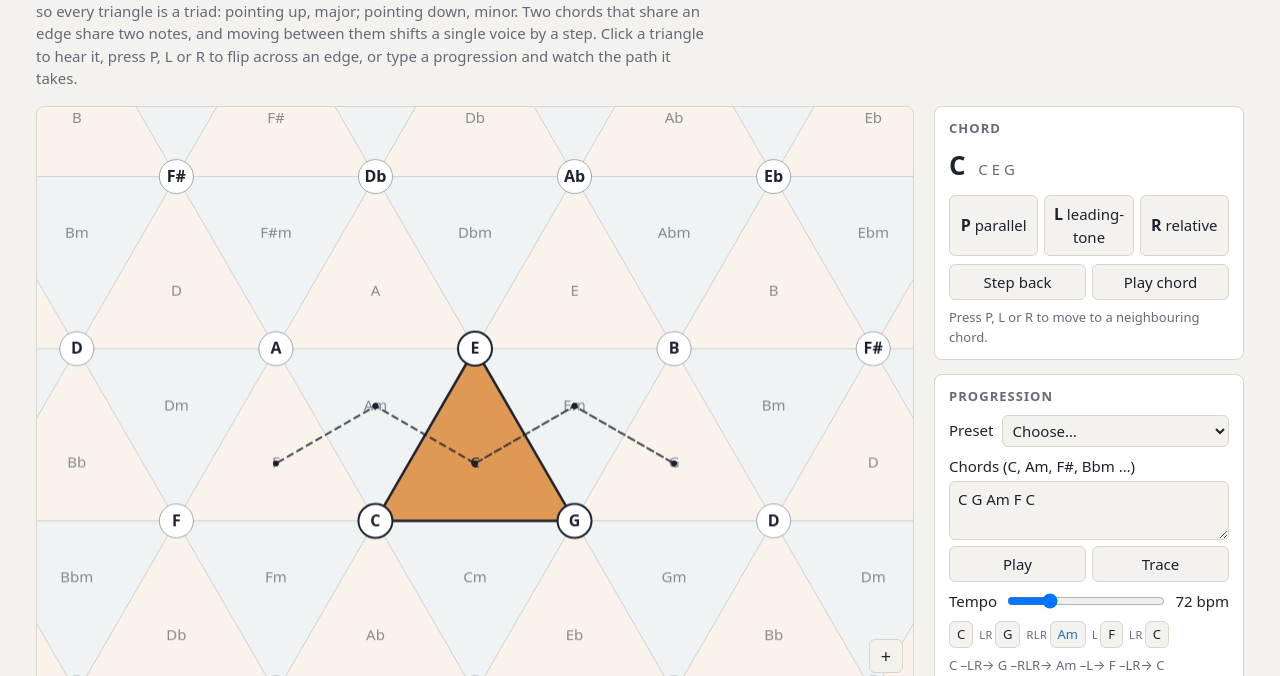
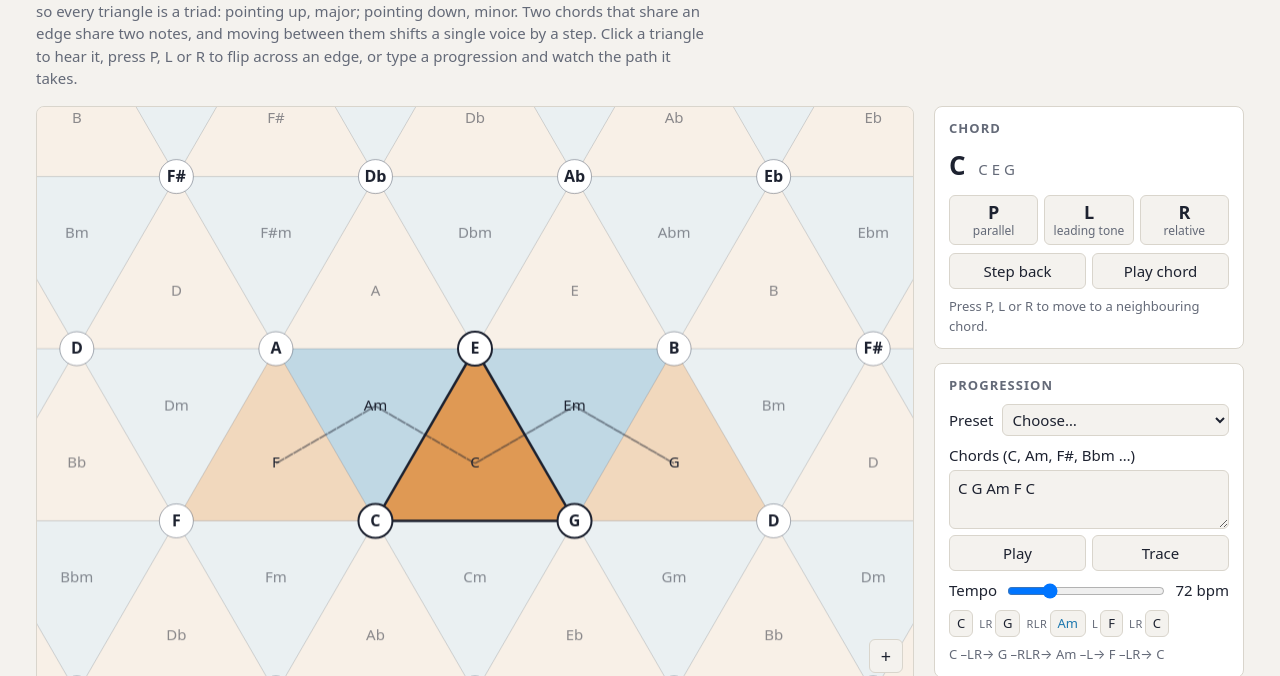
Before and after one commit to fushanbobfan/tonnetz, a website with bundled scripts: page index.html in a window 1280 px wide. Shown: the part 89-765 px from the top of the page. Built offline with nearby package versions, Linux system fonts and the light colour scheme.

Commit message:
Shade the traced path, split move buttons into letter and name, and lift the dark-theme washes so major and minor read apart

```diff
--- a/index.html
+++ b/index.html
@@ -38,9 +38,9 @@
           <h2 id="h-chord">Chord</h2>
           <p class="chord-name"><span id="chord-name">C</span> <span class="notes" id="chord-notes">C E G</span></p>
           <div class="moves" role="group" aria-label="Neo-Riemannian moves">
-            <button type="button" data-move="P" title="Parallel: major ↔ minor on the same root; the third moves a semitone"><b>P</b> parallel</button>
-            <button type="button" data-move="L" title="Leading-tone exchange: the major root falls a semitone (C → Em)"><b>L</b> leading-tone</button>
-            <button type="button" data-move="R" title="Relative: the major fifth rises a tone (C → Am)"><b>R</b> relative</button>
+            <button type="button" data-move="P" title="Parallel: major ↔ minor on the same root; the third moves a semitone"><b>P</b><span>parallel</span></button>
+            <button type="button" data-move="L" title="Leading-tone exchange: the major root falls a semitone (C → Em)"><b>L</b><span>leading tone</span></button>
+            <button type="button" data-move="R" title="Relative: the major fifth rises a tone (C → Am)"><b>R</b><span>relative</span></button>
           </div>
           <div class="moves secondary">
             <button type="button" id="undo">Step back</button>
--- a/src/render.js
+++ b/src/render.js
@@ -10,7 +10,7 @@ export const PALETTE = {
   dark: {
     bg: '#0f1115', edge: 'rgba(200, 210, 230, 0.16)', node: '#1b1f27', nodeRing: 'rgba(200, 210, 230, 0.35)',
     text: '#d9dee8', faint: 'rgba(217, 222, 232, 0.5)',
-    major: [240, 170, 90], minor: [90, 180, 220], path: '#f3f5f9', sounding: '#ffd166',
+    major: [240, 160, 70], minor: [70, 170, 230], path: '#f3f5f9', sounding: '#ffd166',
   },
   light: {
     bg: '#fbfaf7', edge: 'rgba(40, 50, 70, 0.18)', node: '#ffffff', nodeRing: 'rgba(40, 50, 70, 0.4)',
@@ -33,16 +33,23 @@ export function visibleRange(view, w, h) {
   };
 }
 
+const triKey = (tri) => `${tri.q},${tri.r},${tri.up ? 1 : 0}`;
+
 // How strongly a triangle is filled: 1 for the current chord's triangle,
-// 0.55 for other copies of it, 0.3 under the pointer, otherwise a faint wash.
+// 0.55 for other copies of it, 0.35 along the traced path, 0.3 under the
+// pointer, otherwise a faint wash.
 export function emphasis(tri, triadOfTri, state) {
   if (state.current && sameTriangle(tri, state.current)) return 1;
   if (state.currentTriad && sameTriad(triadOfTri, state.currentTriad)) return 0.55;
+  if (state.pathKeys?.has(triKey(tri))) return 0.35;
   if (state.hover && sameTriangle(tri, state.hover)) return 0.3;
-  return 0.07;
+  return 0.1;
 }
 
-export function draw(ctx, state) {
+export function draw(ctx, input) {
+  const path = input.path ?? [];
+  const head = Math.min(path.length - 1, input.pathHead ?? path.length - 1);
+  const state = { ...input, pathKeys: new Set(path.slice(0, head + 1).map(triKey)) };
   const { view, w, h } = state;
   const pal = PALETTE[state.theme] ?? PALETTE.dark;
   const S = (q, r) => {
@@ -71,7 +78,7 @@ export function draw(ctx, state) {
         ctx.lineTo(v[1].x, v[1].y);
         ctx.lineTo(v[2].x, v[2].y);
         ctx.closePath();
-        ctx.fillStyle = rgba(up ? pal.major : pal.minor, e * 0.75);
+        ctx.fillStyle = rgba(up ? pal.major : pal.minor, (state.theme === 'dark' && e < 0.3 ? e * 1.6 : e) * 0.75);
         ctx.fill();
       }
     }
@@ -107,26 +114,18 @@ export function draw(ctx, state) {
   }
 
   // Path through centroids, up to pathHead.
-  const path = state.path ?? [];
-  const head = Math.min(path.length - 1, state.pathHead ?? path.length - 1);
   if (head >= 1) {
     const pts = path.slice(0, head + 1).map((tri) => W(triangleCentroid(tri)));
     ctx.strokeStyle = pal.path;
-    ctx.globalAlpha = 0.8;
+    ctx.globalAlpha = 0.45;
     ctx.lineWidth = 2;
-    ctx.setLineDash?.([6, 5]);
+    ctx.setLineDash?.([5, 5]);
     ctx.beginPath();
     ctx.moveTo(pts[0].x, pts[0].y);
     for (const p of pts.slice(1)) ctx.lineTo(p.x, p.y);
     ctx.stroke();
     ctx.setLineDash?.([]);
     ctx.globalAlpha = 1;
-    ctx.fillStyle = pal.path;
-    for (const p of pts) {
-      ctx.beginPath();
-      ctx.arc(p.x, p.y, 3, 0, Math.PI * 2);
-      ctx.fill();
-    }
   }
 
   // Chord names at centroids.
@@ -141,7 +140,7 @@ export function draw(ctx, state) {
           const tri = { q, r, up };
           const t = triangleTriad(tri);
           const c = W(triangleCentroid(tri));
-          ctx.fillStyle = emphasis(tri, t, state) >= 0.55 ? pal.text : pal.faint;
+          ctx.fillStyle = emphasis(tri, t, state) >= 0.35 ? pal.text : pal.faint;
           ctx.fillText(chordName(t, state.spelling), c.x, c.y);
         }
       }
--- a/style.css
+++ b/style.css
@@ -197,8 +197,21 @@ button[aria-pressed='true'],
   color: var(--accent-ink);
 }
 
-.moves button b {
-  font-size: 16px;
+.moves [data-move] {
+  display: flex;
+  flex-direction: column;
+  align-items: center;
+  line-height: 1.2;
+}
+
+.moves [data-move] b {
+  font-size: 18px;
+}
+
+.moves [data-move] span {
+  font-size: 12px;
+  color: var(--muted);
+  white-space: nowrap;
 }
 
 .voice,
```
Also changed, not shown: test/render.test.js (+3 -1 lines).
